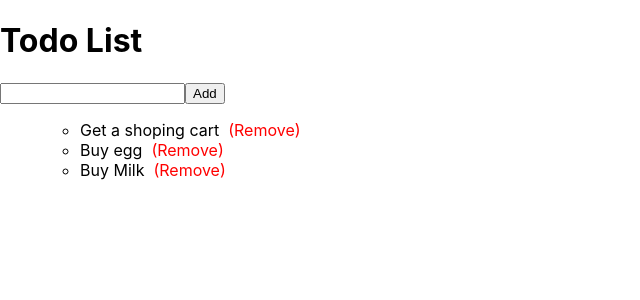
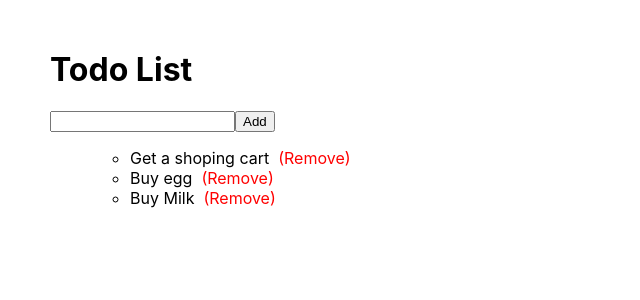
Before and after one commit to ozdemirfd/react-props-state, a React (Create React App) app: page / in a window 1280 px wide. Shown: the top 300 px of the page, without its empty margins (0-640 px from the left). Built offline with nearby package versions, Linux system fonts and the light colour scheme.

Commit message:
add spread operator for cocatanete the item

```diff
--- a/src/index.css
+++ b/src/index.css
@@ -1,5 +1,6 @@
 body {
-  margin: 0;
+  margin-top: 50px;
+  margin-left: 50px;
   font-family: -apple-system, BlinkMacSystemFont, "Segoe UI", "Roboto", "Oxygen",
     "Ubuntu", "Cantarell", "Fira Sans", "Droid Sans", "Helvetica Neue",
     sans-serif;
```
Also changed, not shown: 1 other file (tests, documents, lock files or other folders).
